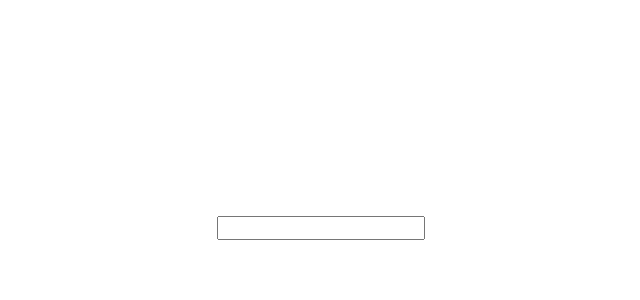
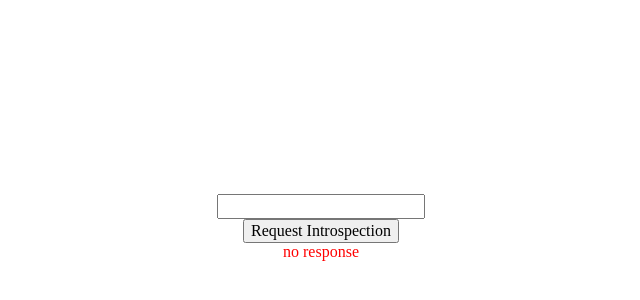
Before and after one commit to kvoncode/github-api-v4-introspection, a Next.js app: page / in a window 1280 px wide. Shown: the part 122-422 px from the top of the page, without its empty margins (319-959 px from the left). Built offline with nearby package versions, Linux system fonts and the light colour scheme.

Commit message:
add: basic layout

```diff
--- /dev/null
+++ b/components/ResponseView.jsx
@@ -0,0 +1,9 @@
+import styled from "styled-components";
+
+const StyledResponse = styled.div`
+  color: red;
+`;
+
+export const ResponseView = ({ text }) => {
+  return <StyledResponse>{text || "no response"}</StyledResponse>;
+};
--- a/pages/index.js
+++ b/pages/index.js
@@ -1,6 +1,8 @@
 import "normalize.css";
 // import "./styles.css";
 import styled from "styled-components";
+
+import { ResponseView } from "../components/ResponseView";
 
 const StyledMain = styled.div`
   min-height: calc(100vh - 100px);
@@ -8,12 +10,15 @@ const StyledMain = styled.div`
   display: flex;
   justify-content: center;
   align-items: center;
+  flex-direction: column;
 `;
 
 const Main = () => {
   return (
     <StyledMain>
       <input></input>
+      <button>Request Introspection</button>
+      <ResponseView></ResponseView>
     </StyledMain>
   );
 };
```
Also changed, not shown: styles.css (renamed from pages/styles.css).
